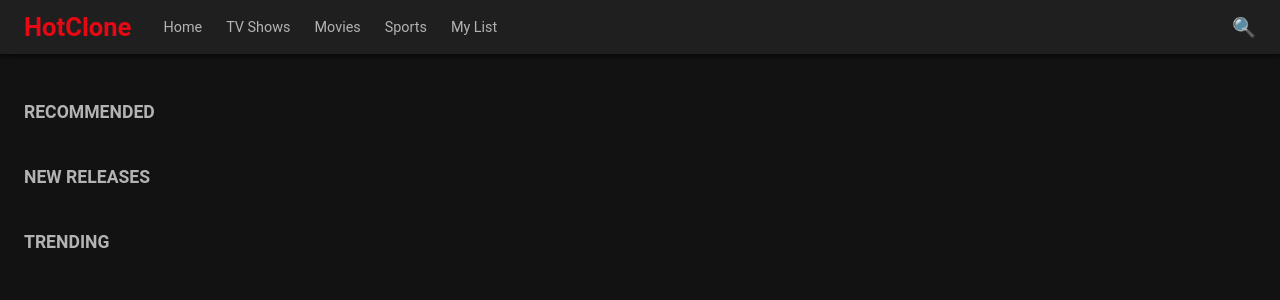
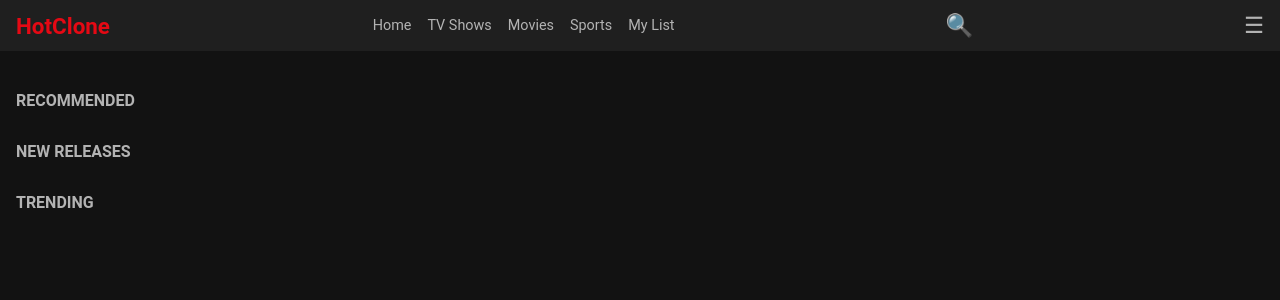
Before and after one commit to Emperorns/Static2, a Flask app: page / in a window 1280 px wide. Shown: the top 300 px of the page. Run offline with Flask 3, Linux system fonts and the light colour scheme; data that the repository does not hold is empty; parts of the project's set-up code (start-up, migrations or seed data) failed here and were passed over; some libraries are stand-ins or nearby versions.

Commit message:
Update index.html

```diff
--- a/templates/index.html
+++ b/templates/index.html
@@ -20,96 +20,117 @@
     a { color: inherit; text-decoration: none; }
     img { display: block; width: 100%; }
 
-    /* ==== Header ==== */
+    /* ==== Header & Mobile Nav ==== */
     header {
       position: sticky; top: 0; z-index: 1000;
       background: var(--bg-secondary);
-      padding: 12px 24px;
-      display: flex; align-items: center;
-      box-shadow: 0 2px 6px rgba(0,0,0,0.7);
+      display: flex; align-items: center; justify-content: space-between;
+      padding: 12px 16px;
     }
-    .logo { font-size: 1.6rem; font-weight: 700; color: var(--accent); margin-right: 2rem; }
-    nav ul { display: flex; list-style: none; gap: 1.5rem; }
+    .logo { font-size: 1.4rem; font-weight: 700; color: var(--accent); }
+    nav { display: flex; align-items: center; }
+    nav ul {
+      display: flex; list-style: none; gap: 1rem;
+    }
     nav li { font-size: 0.9rem; color: var(--text-secondary); cursor: pointer; transition: color var(--transition); }
     nav li:hover { color: var(--text-primary); }
-    #search-btn { margin-left: auto; background: none; border: none; font-size: 1.2rem; color: var(--text-secondary); cursor: pointer; transition: color var(--transition); }
-    #search-btn:hover { color: var(--accent); }
+    #search-btn, #menu-btn {
+      background: none; border: none; font-size: 1.4rem; color: var(--text-secondary);
+      cursor: pointer; transition: color var(--transition);
+      margin-left: 0.5rem;
+    }
+    #search-btn:hover, #menu-btn:hover { color: var(--accent); }
+    /* Mobile nav panel */
+    #mobile-nav {
+      position: fixed; top: 0; left: -100%; width: 70%; height: 100%; background: var(--bg-secondary);
+      transition: left var(--transition);
+      padding: 2rem 1rem;
+      display: flex; flex-direction: column;
+      gap: 1.5rem;
+      z-index: 1100;
+    }
+    #mobile-nav.open { left: 0; }
 
     /* ==== Hero Carousel ==== */
-    .hero { position: relative; overflow: hidden; margin-top: 1rem; }
-    .hero .slides { display: flex; transition: transform 0.6s ease; }
-    .hero .slide { flex: 0 0 100%; position: relative; }
-    .hero img { border-radius: var(--radius); filter: brightness(0.8); transition: filter var(--transition); }
-    .hero img:hover { filter: brightness(1); }
-    .hero .caption {
-      position: absolute; bottom: 16px; left: 16px;
-      background: rgba(0,0,0,0.6); padding: 12px 16px;
-      border-radius: var(--radius); font-size: 1.4rem;
+    .hero { position: relative; overflow: hidden; margin: 1rem 0; }
+    .slides { display: flex; transition: transform 0.6s ease; }
+    .slide { flex: 0 0 100%; position: relative; }
+    .slide img { border-radius: var(--radius); filter: brightness(0.8); transition: filter var(--transition); }
+    .slide img:hover { filter: brightness(1); }
+    .caption {
+      position: absolute; bottom: 12px; left: 12px;
+      background: rgba(0,0,0,0.6); padding: 8px 12px;
+      border-radius: var(--radius); font-size: 1.2rem;
     }
-    .hero .arrow {
+    .arrow {
       position: absolute; top: 50%; transform: translateY(-50%);
-      background: rgba(0,0,0,0.5); border: none; padding: 8px;
+      background: rgba(0,0,0,0.5); border: none; padding: 6px;
       color: var(--accent); cursor: pointer; border-radius: 50%; font-size: 1.2rem;
       transition: background var(--transition);
     }
-    .hero .arrow:hover { background: rgba(0,0,0,0.8); }
-    .hero .prev { left: 16px; }
-    .hero .next { right: 16px; }
+    .arrow:hover { background: rgba(0,0,0,0.8); }
+    .prev { left: 12px; }
+    .next { right: 12px; }
 
     /* ==== Rows ==== */
-    section { margin: 2rem 0; }
-    h2 { font-size: 1.1rem; margin: 0 24px 0.8rem; color: var(--text-secondary); text-transform: uppercase; }
-    .row-container { display: flex; overflow-x: auto; gap: 16px; padding-left: 24px; }
-    .row-container::-webkit-scrollbar { height: 6px; }
+    section { margin: 1.5rem 0; }
+    h2 { font-size: 1rem; margin: 0 16px 0.5rem; color: var(--text-secondary); text-transform: uppercase; }
+    .row-container { display: flex; overflow-x: auto; gap: 12px; padding: 0 16px; }
+    .row-container::-webkit-scrollbar { height: 5px; }
     .row-container::-webkit-scrollbar-thumb { background: var(--text-secondary); border-radius: 3px; }
     .card {
-      flex: 0 0 160px;
-      background: var(--bg-secondary);
-      border-radius: var(--radius);
-      overflow: hidden;
-      box-shadow: 0 2px 8px rgba(0,0,0,0.7);
-      cursor: pointer;
-      transition: transform var(--transition), box-shadow var(--transition);
+      flex: 0 0 45%; /* two per row on mobile */
+      max-width: 45%;
+      background: var(--bg-secondary); border-radius: var(--radius);
+      overflow: hidden; box-shadow: 0 2px 6px rgba(0,0,0,0.7);
+      cursor: pointer; transition: transform var(--transition), box-shadow var(--transition);
     }
-    .card:hover { transform: translateY(-4px); box-shadow: 0 4px 12px rgba(0,0,0,0.8); }
-    .card img { height: 90px; object-fit: cover; }
-    .card .title { padding: 8px; font-size: 0.9rem; color: var(--text-primary); }
+    .card:hover { transform: translateY(-2px); box-shadow: 0 4px 10px rgba(0,0,0,0.8); }
+    .card img { height: 100px; object-fit: cover; }
+    .card .title { padding: 6px 8px; font-size: 0.85rem; color: var(--text-primary); }
 
     /* ==== Detail Overlay ==== */
     #detail-overlay {
-      position: fixed; top: 0; left: 0; width: 100%; height: 100%;
-      background: rgba(0,0,0,0.85); display: none;
-      justify-content: center; align-items: center; padding: 24px;
-      z-index: 2000;
+      position: fixed; inset: 0; background: rgba(0,0,0,0.9);
+      display: none; justify-content: center; align-items: center;
+      padding: 16px; z-index: 2000;
     }
-    #detail-card {
-      background: var(--bg-secondary); border-radius: var(--radius);
-      max-width: 700px; width: 100%; overflow: hidden;
-      box-shadow: 0 4px 16px rgba(0,0,0,0.8);
-      animation: fadeIn 0.4s ease;
-    }
-    #detail-header { display: flex; justify-content: space-between; align-items: center; padding: 16px; }
-    #close-detail { background: none; border: none; font-size: 1.5rem; color: var(--text-secondary); cursor: pointer; transition: color var(--transition); }
-    #close-detail:hover { color: var(--accent); }
+    #detail-overlay.open { display: flex; }
+    #detail-card { width: 100%; max-width: 600px; background: var(--bg-secondary); border-radius: var(--radius);
+      overflow: hidden; box-shadow: 0 4px 12px rgba(0,0,0,0.8); }
+    #detail-header { display: flex; justify-content: space-between; align-items: center; padding: 12px; }
+    #close-detail { background: none; border: none; font-size: 1.3rem; color: var(--text-secondary); cursor: pointer; }
     #detail-thumb { width: 100%; height: auto; }
-    #detail-info { padding: 16px; }
-    #detail-title { font-size: 1.5rem; margin-bottom: 12px; }
-    .actions { display: flex; gap: 12px; }
-    .btn { background: var(--accent); border: none; padding: 10px 20px; border-radius: var(--radius); color: #fff; font-size: 0.9rem; cursor: pointer; transition: background var(--transition); }
-    .btn:hover { background: #c70f0f; }
+    #detail-info { padding: 12px; }
+    #detail-title { font-size: 1.3rem; margin-bottom: 8px; }
+    .actions { display: flex; gap: 8px; }
+    .btn { background: var(--accent); border: none; padding: 8px 16px; border-radius: var(--radius);
+      color: #fff; font-size: 0.9rem; cursor: pointer; }
+    .btn:disabled { opacity: 0.6; cursor: default; }
     #open-link { color: var(--accent); text-decoration: underline; align-self: center; cursor: pointer; }
 
     /* ==== Search Modal ==== */
-    #search-modal { position: fixed; inset: 0; background: rgba(0,0,0,0.9); display: none; z-index: 1500; padding: 40px 24px; }
-    #search-modal #close-search { position: absolute; top: 24px; right: 24px; background: none; border: none; font-size: 1.8rem; color: var(--text-secondary); cursor: pointer; }
-    #search-modal #search-input { width: 100%; padding: 12px; border-radius: var(--radius); border: none; font-size: 1rem; margin-bottom: 24px; }
-    #search-results { display: flex; flex-wrap: wrap; gap: 16px; }
+    #search-modal { position: fixed; inset: 0; background: rgba(0,0,0,0.95);
+      display: none; z-index: 1500; padding: 32px 16px; overflow-y: auto; }
+    #search-modal.open { display: block; }
+    #search-modal #close-search { position: absolute; top: 16px; right: 16px; background: none; border: none; font-size: 1.6rem; color: var(--text-secondary); }
+    #search-input { width: 100%; padding: 12px; border-radius: var(--radius); border: none; font-size: 1rem; margin-bottom: 16px; }
+    #search-results { display: flex; flex-wrap: wrap; gap: 12px; }
+
+    /* ==== Media Queries ==== */
+    @media(min-width: 600px) {
+      .card { flex: 0 0 30%; max-width: 30%; }
+      .row-container { padding: 0 24px; }
+    }
+    @media(min-width: 900px) {
+      .card { flex: 0 0 22%; max-width: 22%; }
+    }
   </style>
 </head>
 <body>
   <header>
     <div class="logo">HotClone</div>
-    <nav>
+    <nav id="desktop-nav">
       <ul>
         <li>Home</li>
         <li>TV Shows</li>
@@ -119,10 +140,22 @@
       </ul>
     </nav>
     <button id="search-btn">🔍</button>
+    <button id="menu-btn">☰</button>
   </header>
 
+  <!-- Mobile Nav Panel -->
+  <div id="mobile-nav">
+    <ul>
+      <li>Home</li>
+      <li>TV Shows</li>
+      <li>Movies</li>
+      <li>Sports</li>
+      <li>My List</li>
+    </ul>
+  </div>
+
   <!-- Hero Carousel -->
-  <div class="hero" id="hero">
+  <div class="hero">
     <button class="arrow prev" id="prev">‹</button>
     <div class="slides" id="slides">
       {% for v in videos %}
@@ -139,28 +172,44 @@
   <section>
     <h2>Recommended</h2>
     <div class="row-container" id="rec-row">
-      {% for v in videos %}<div class="card" data-thumb="{{ v.thumbnail_url }}" data-title="{{ v.title }}" data-key="{{ v.custom_key }}">
-        <img src="{{ v.thumbnail_url }}" alt="{{ v.title }}"><div class="title">{{ v.title }}</div>
-      </div>{% endfor %}
+      {% for v in videos %}
+      <div class="card" data-thumb="{{ v.thumbnail_url }}" data-title="{{ v.title }}" data-key="{{ v.custom_key }}">
+        <img src="{{ v.thumbnail_url }}" alt="{{ v.title }}">
+        <div class="title">{{ v.title }}</div>
+      </div>
+      {% endfor %}
     </div>
   </section>
   <section>
     <h2>New Releases</h2>
-    <div class="row-container" id="new-row">{% for v in videos %}<div class="card" data-thumb="{{ v.thumbnail_url }}" data-title="{{ v.title }}" data-key="{{ v.custom_key }}">
-        <img src="{{ v.thumbnail_url }}" alt="{{ v.title }}"><div class="title">{{ v.title }}</div>
-      </div>{% endfor %}</div>
+    <div class="row-container" id="new-row">
+      {% for v in videos %}
+      <div class="card" data-thumb="{{ v.thumbnail_url }}" data-title="{{ v.title }}" data-key="{{ v.custom_key }}">
+        <img src="{{ v.thumbnail_url }}" alt="{{ v.title }}">
+        <div class="title">{{ v.title }}</div>
+      </div>
+      {% endfor %}
+    </div>
   </section>
   <section>
     <h2>Trending</h2>
-    <div class="row-container" id="trend-row">{% for v in videos %}<div class="card" data-thumb="{{ v.thumbnail_url }}" data-title="{{ v.title }}" data-key="{{ v.custom_key }}">
-        <img src="{{ v.thumbnail_url }}" alt="{{ v.title }}"><div class="title">{{ v.title }}</div>
-      </div>{% endfor %}</div>
+    <div class="row-container" id="trend-row">
+      {% for v in videos %}
+      <div class="card" data-thumb="{{ v.thumbnail_url }}" data-title="{{ v.title }}" data-key="{{ v.custom_key }}">
+        <img src="{{ v.thumbnail_url }}" alt="{{ v.title }}">
+        <div class="title">{{ v.title }}</div>
+      </div>
+      {% endfor %}
+    </div>
   </section>
 
   <!-- Detail Overlay -->
   <div id="detail-overlay">
     <div id="detail-card">
-      <div id="detail-header"><span id="detail-title"></span><button id="close-detail">×</button></div>
+      <div id="detail-header">
+        <span id="detail-title"></span>
+        <button id="close-detail">×</button>
+      </div>
       <img id="detail-thumb" alt="">
       <div id="detail-info">
         <div class="actions">
@@ -179,27 +228,25 @@
   </div>
 
   <script>
-    // Data
-    const videos = Array.from(document.querySelectorAll('.slide, .card')).map(el => ({ thumb: el.dataset.thumb, title: el.dataset.title, key: el.dataset.key }));
+    // Mobile nav toggle
+    document.getElementById('menu-btn').onclick = () => document.getElementById('mobile-nav').classList.toggle('open');
     // Hero Carousel
-    let current = 0;
-    const slides = document.getElementById('slides');
-    const total = slides.children.length;
+    let current = 0; const slides = document.getElementById('slides'); const total = slides.children.length;
     document.getElementById('next').onclick = () => { current = (current+1)%total; slides.style.transform = `translateX(-${100*current}%)`; };
     document.getElementById('prev').onclick = () => { current = (current-1+total)%total; slides.style.transform = `translateX(-${100*current}%)`; };
     setInterval(() => document.getElementById('next').click(), 5000);
-    // Card click -> detail
+    // Detail
     function openDetail(thumb,title,key){ document.getElementById('detail-thumb').src=thumb; document.getElementById('detail-title').textContent=title;
       document.getElementById('detail-get').onclick=()=>startTimer(key);
-      document.getElementById('detail-overlay').style.display='flex'; }
-    document.body.addEventListener('click',e=>{ const c=e.target.closest('.slide, .card'); if(!c)return; openDetail(c.dataset.thumb,c.dataset.title,c.dataset.key); });
-    document.getElementById('close-detail').onclick=()=>document.getElementById('detail-overlay').style.display='none';
+      document.getElementById('detail-overlay').classList.add('open'); }
+    document.body.addEventListener('click',e=>{ const c=e.target.closest('.slide, .card'); if(c) openDetail(c.dataset.thumb,c.dataset.title,c.dataset.key); });
+    document.getElementById('close-detail').onclick=()=>document.getElementById('detail-overlay').classList.remove('open');
     // Timer
-    function startTimer(key){ const btn=document.getElementById('detail-get'), link=document.getElementById('open-link'); btn.disabled=true; let c=5; btn.textContent=`Wait ${c}s...`; const iv=setInterval(()=>{c--; if(c<=0){clearInterval(iv); btn.style.display='none'; link.style.display='block'; link.onclick=()=>window.open(`https://t.me/${'{{ bot_username }}'}?start=${key}`,'_blank');}else btn.textContent=`Wait ${c}s...`;},1000);}
+    function startTimer(key){ const btn=document.getElementById('detail-get'), link=document.getElementById('open-link'); btn.disabled=true; let c=5; btn.textContent=`Wait ${c}s...`; const iv=setInterval(()=>{c--; if(c<=0){clearInterval(iv); btn.style.display='none'; link.style.display='block'; link.onclick=()=>window.open(`https://t.me/{{ bot_username }}?start=${key}`,'_blank');}else btn.textContent=`Wait ${c}s...`;},1000);}
     // Search
-    document.getElementById('search-btn').onclick=()=>document.getElementById('search-modal').style.display='block';
-    document.getElementById('close-search').onclick=()=>document.getElementById('search-modal').style.display='none';
-    document.getElementById('search-input').oninput=()=>{ const term=document.getElementById('search-input').value.toLowerCase(); const res=videos.filter(v=>v.title.toLowerCase().includes(term)); const cont=document.getElementById('search-results'); cont.innerHTML=''; res.forEach(v=>{ const card=document.createElement('div'); card.className='card'; card.dataset.thumb=v.thumb; card.dataset.title=v.title; card.dataset.key=v.key; card.innerHTML=`<img src="${v.thumb}"><div class="title">${v.title}</div>`; cont.appendChild(card); });};
+    document.getElementById('search-btn').onclick=() => document.getElementById('search-modal').classList.add('open');
+    document.getElementById('close-search').onclick=() => document.getElementById('search-modal').classList.remove('open');
+    document.getElementById('search-input').oninput=()=>{ const term = document.getElementById('search-input').value.toLowerCase(); const res=Array.from(document.querySelectorAll('.slide, .card')).map(el=>({thumb:el.dataset.thumb,title:el.dataset.title,key:el.dataset.key})).filter(v=>v.title.toLowerCase().includes(term)); const cont=document.getElementById('search-results'); cont.innerHTML=''; res.forEach(v=>{ const card=document.createElement('div'); card.className='card'; card.dataset.thumb=v.thumb; card.dataset.title=v.title; card.dataset.key=v.key; card.innerHTML=`<img src="${v.thumb}"><div class="title">${v.title}</div>`; cont.appendChild(card); }); };
   </script>
 </body>
 </html>
```
